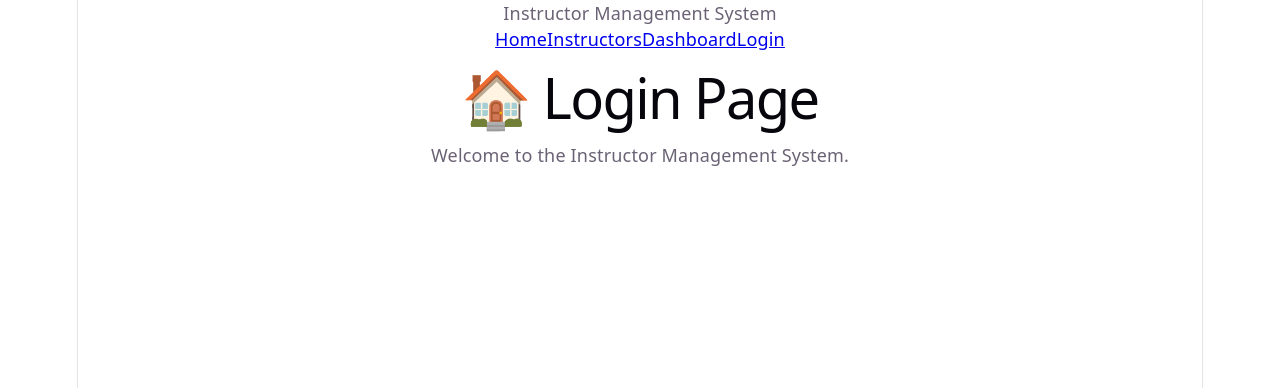
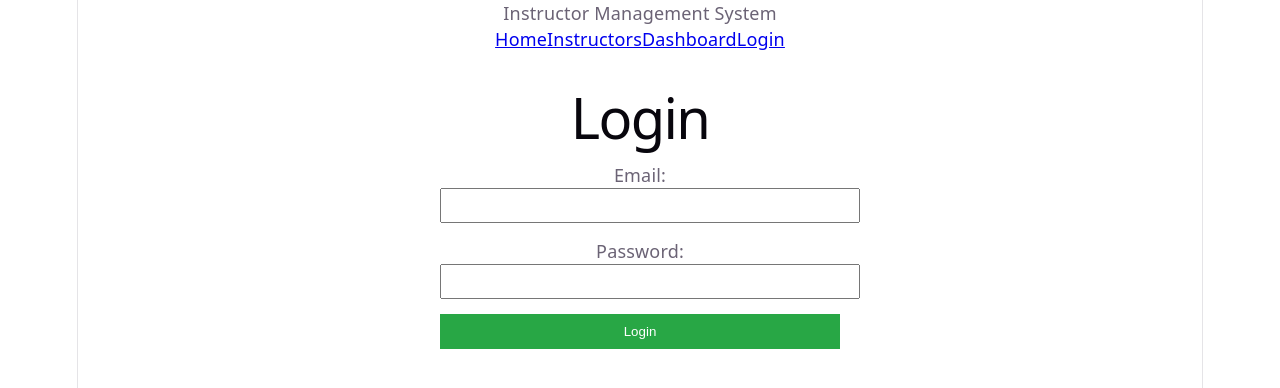
Before and after one commit to barreny14/instructorapi, a React (Vite) app in the folder instructor-frontend/: page /login in a window 1280 px wide. Shown: the top 388 px of the page. Built offline with nearby package versions, Linux system fonts and the light colour scheme.

Commit message:
Exercise 5: Create Login Flow and Protected Dashboard

```diff
--- a/instructor-frontend/src/App.jsx
+++ b/instructor-frontend/src/App.jsx
@@ -6,19 +6,27 @@ import InstructorDetailPage from './pages/InstructorDetailPage';
 import LoginPage from './pages/LoginPage';
 import DashboardPage from './pages/DashboardPage';
 import NotFoundPage from './pages/NotFoundPage';
+import ProtectedRoute from './routes/ProtectedRoute';
 
 function App() {
   return (
     <Routes>
       <Route element={<MainLayout />}>
-
         <Route path="/" element={<HomePage />} />
         <Route path="/instructors" element={<InstructorListPage />} />
         <Route path="/instructors/:id" element={<InstructorDetailPage />} />
         <Route path="/login" element={<LoginPage />} />
-        <Route path="/dashboard" element={<DashboardPage />} />
+
+        <Route
+          path="/dashboard"
+          element={
+            <ProtectedRoute>
+              <DashboardPage />
+            </ProtectedRoute>
+          }
+        />
+
         <Route path="*" element={<NotFoundPage />} />
-
       </Route>
     </Routes>
   );
--- a/instructor-frontend/src/pages/DashboardPage.jsx
+++ b/instructor-frontend/src/pages/DashboardPage.jsx
@@ -1,9 +1,27 @@
+import { useNavigate } from "react-router-dom";
+
 function DashboardPage() {
+  const navigate = useNavigate();
+
+  const handleLogout = () => {
+    localStorage.removeItem("token");
+
+    navigate("/login");
+  };
+
   return (
     <div>
-      <h1>🏠 Dashboard Page</h1>
-      <p>Welcome to the Instructor Management System.</p>
+      <h1>Protected Dashboard</h1>
+      <p>Welcome! You are logged in and can see this secret page.</p>
+
+      <button
+        onClick={handleLogout}
+        style={{ padding: "10px", backgroundColor: "#dc3545", color: "white", border: "none", cursor: "pointer" }}
+      >
+        Logout
+      </button>
     </div>
   );
 }
+
 export default DashboardPage;
--- a/instructor-frontend/src/pages/LoginPage.jsx
+++ b/instructor-frontend/src/pages/LoginPage.jsx
@@ -1,9 +1,48 @@
+import { useState } from "react";
+import { useNavigate } from "react-router-dom";
+
 function LoginPage() {
+  const [email, setEmail] = useState("");
+  const [password, setPassword] = useState("");
+  const navigate = useNavigate();
+  const handleLogin = (e) => {
+    e.preventDefault();
+
+    localStorage.setItem("token", "fake-token");
+
+    navigate("/dashboard");
+  };
+
   return (
-    <div>
-      <h1>🏠 Login Page</h1>
-      <p>Welcome to the Instructor Management System.</p>
+    <div style={{ maxWidth: "400px", margin: "0 auto", padding: "20px" }}>
+      <h1>Login</h1>
+      <form onSubmit={handleLogin} style={{ display: "flex", flexDirection: "column", gap: "15px" }}>
+        <div>
+          <label>Email:</label><br />
+          <input
+            type="email"
+            value={email}
+            onChange={(e) => setEmail(e.target.value)}
+            required
+            style={{ width: "100%", padding: "8px" }}
+          />
+        </div>
+        <div>
+          <label>Password:</label><br />
+          <input
+            type="password"
+            value={password}
+            onChange={(e) => setPassword(e.target.value)}
+            required
+            style={{ width: "100%", padding: "8px" }}
+          />
+        </div>
+        <button type="submit" style={{ padding: "10px", backgroundColor: "#28a745", color: "white", border: "none", cursor: "pointer" }}>
+          Login
+        </button>
+      </form>
     </div>
   );
 }
+
 export default LoginPage;
--- /dev/null
+++ b/instructor-frontend/src/routes/ProtectedRoute.jsx
@@ -0,0 +1,13 @@
+import { Navigate } from "react-router-dom";
+
+function ProtectedRoute({ children }) {
+  const token = localStorage.getItem("token");
+
+  if (!token) {
+    return <Navigate to="/login" replace />;
+  }
+
+  return children;
+}
+
+export default ProtectedRoute;
```
